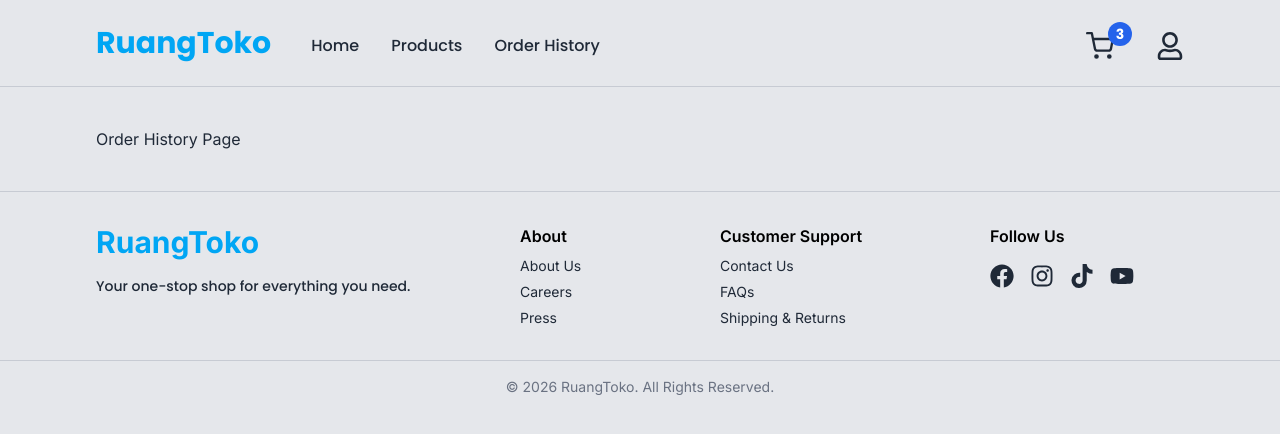
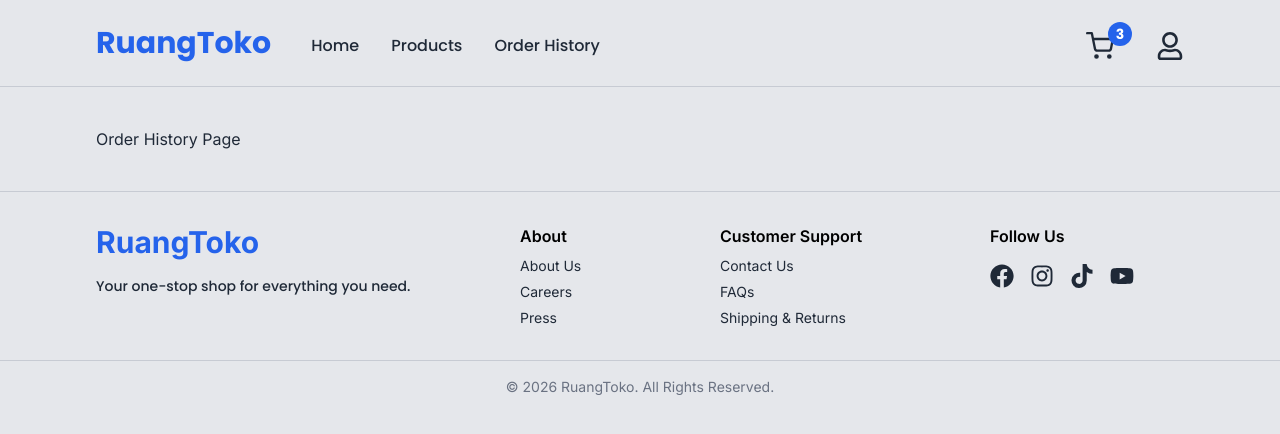
Before and after one commit to Abaljerind/ruangtoko, a React (Vite) app: page /order in a window 1280 px wide. Shown: the top 434 px of the page. Built offline with nearby package versions, Linux system fonts and the light colour scheme.

Commit message:
Style: change font color

```diff
--- a/src/components/Footer.tsx
+++ b/src/components/Footer.tsx
@@ -12,7 +12,7 @@ const Footer = () => {
           <div className="lg:basis-3/4">
             <Link
               to={"/"}
-              className="cursor-pointer text-2xl font-bold text-sky-500 lg:text-3xl"
+              className="text-primary cursor-pointer text-2xl font-bold lg:text-3xl"
             >
               RuangToko
             </Link>
--- a/src/components/NavBar.tsx
+++ b/src/components/NavBar.tsx
@@ -13,7 +13,7 @@ const NavBar = () => {
           <div>
             <Link
               to={"/"}
-              className="cursor-pointer text-2xl font-bold text-sky-500 lg:text-3xl"
+              className="text-primary cursor-pointer text-2xl font-bold lg:text-3xl"
             >
               RuangToko
             </Link>
```
